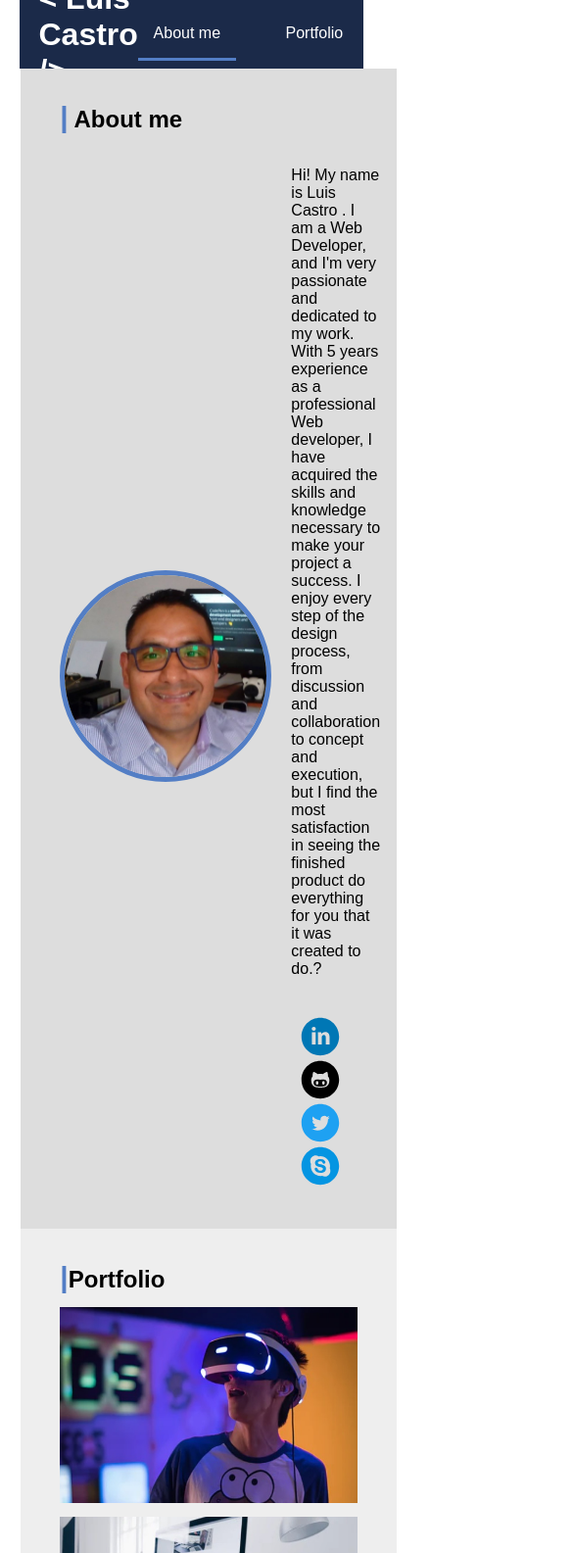
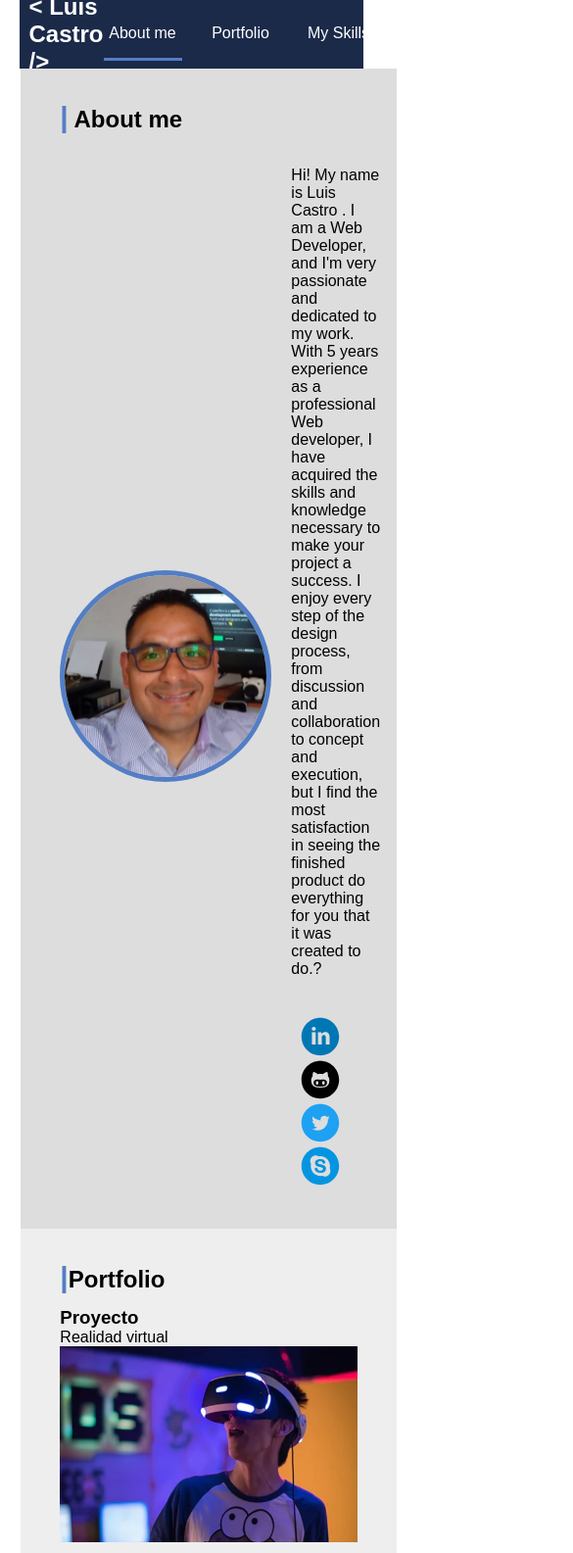
Before and after one commit to luicsistem/portfolio2, a plain HTML site: page index.html in a window 390 px wide. Shown: the top 1585 px of the page at 98% size, 585 px wide, since content can reach past the window. Drawn offline with Linux system fonts and the light colour scheme.

Commit message:
agregando texto a las imagenes

```diff
--- a/css/styles.css
+++ b/css/styles.css
@@ -45,8 +45,8 @@ header {
 
 
 nav {
-    display: flex;
-    align-items: center;
+    /* display: flex;
+    align-items: center; */
 }
 .menu {
     display: flex;
@@ -153,15 +153,15 @@ nav {
 
 }
 
+.port-img {
+
+    width: 100%;
+}
 .portfolio img {
     width: 100%;
     object-fit: cover;
 }
 
-/* .portfolio-item figure  {
-    width: 31%;
-     margin: 10px auto ;
-} */
 
 /* SKILL */
 .skills {
@@ -226,6 +226,21 @@ nav {
 
  /* RESPONSIVE */
  @media screen and (max-width:768px) {
+    h1 {
+        font-size: 24px;
+        padding-left: 10px;
+    }
+
+    .menu li {
+        display: flex;
+        /* flex: auto; */
+        margin-right: 20px;
+        width: 80px;
+        line-height: 50px;
+       }
+
+
+
     .portfolio-container {
         display: grid;
         grid-template-columns: repeat(2, 1fr);
--- a/index.html
+++ b/index.html
@@ -12,9 +12,7 @@
 <body>
     <div class="wrapper">
         <header>
-            <h1>
-                < Luis Castro />
-            </h1>
+            <h1> < Luis Castro /></h1>
             <nav>
                 <ul class="menu">
                     <li><a href="#">About me</a></li>
@@ -50,9 +48,12 @@
             <section class="portfolio" id="porta">
                 <h2> <span>|</span>Portfolio</h2>
                 <div class="portfolio-container">
-
-                        <figure><img src=" ./img/tech1.jpg" width="305" height="200" alt="project1">
-                        </figure>
+                        <div class="port-img">
+                            <h3>Proyecto</h3>
+                            <p>Realidad virtual</p>
+                        <figure>
+                            <img src=" ./img/tech1.jpg" width="305" height="200" alt="project1">
+                        </figure>  </div>
                         <figure><img src="./img/tech2.jpg" width="305" height="200" alt="project2"></figure>
                         <figure><img src="./img/tech3.jpg" width="305" height="200" alt="project3"></figure>
                         <figure><img src="./img/tech4.jpg" width="305" height="200" alt="project4"></figure>
```
